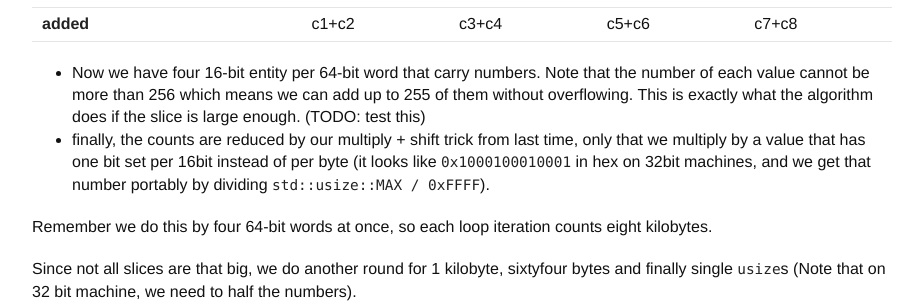
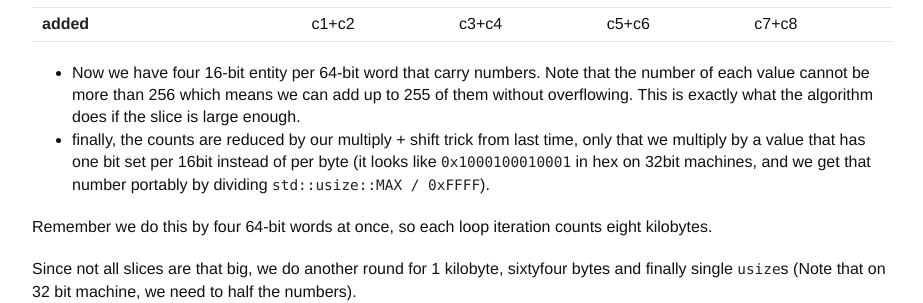
Before and after one commit to llogiq/llogiq.github.io, a Jekyll site: the page built from _posts/2016-09-27-count.md, in a window 1280 px wide. Shown: the part 814-1117 px from the top of the page, without its empty margins (178-1101 px from the left). Built offline with Jekyll 4.4.1, drawn with Linux system fonts in a browser that asks for light colours.

Commit message:
removed spurious TODO

```diff
--- a/_posts/2016-09-27-count.md
+++ b/_posts/2016-09-27-count.md
@@ -44,7 +44,7 @@ the size is used):
 * Now we have four 16-bit entity per 64-bit word that carry numbers. Note that
 the number of each value cannot be more than 256 which means we can add up to
 255 of them without overflowing. This is exactly what the algorithm does if the
-slice is large enough. (TODO: test this)
+slice is large enough.
 * finally, the counts are reduced by our multiply + shift trick from last time,
 only that we multiply by a value that has one bit set per 16bit instead of per
 byte (it looks like `0x1000100010001` in hex on 32bit machines, and we get that
```
